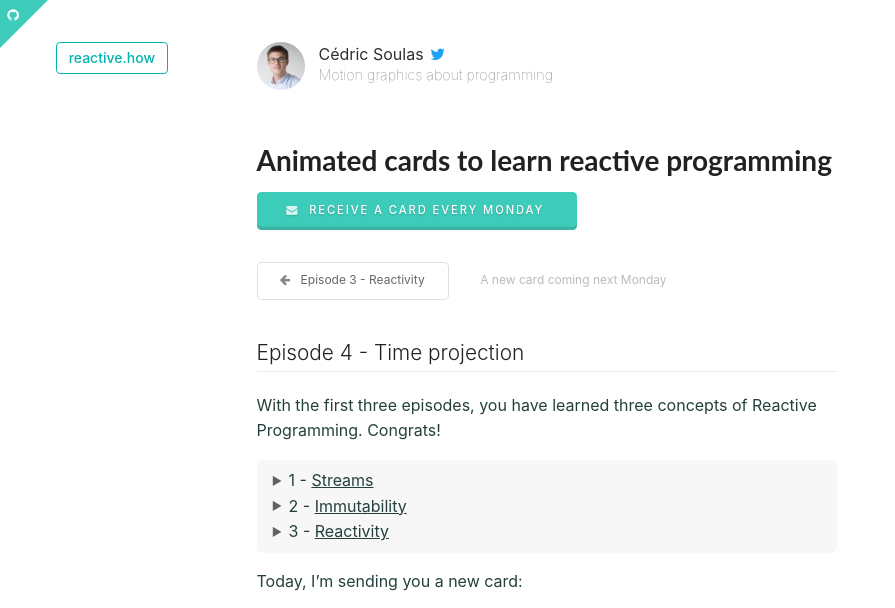
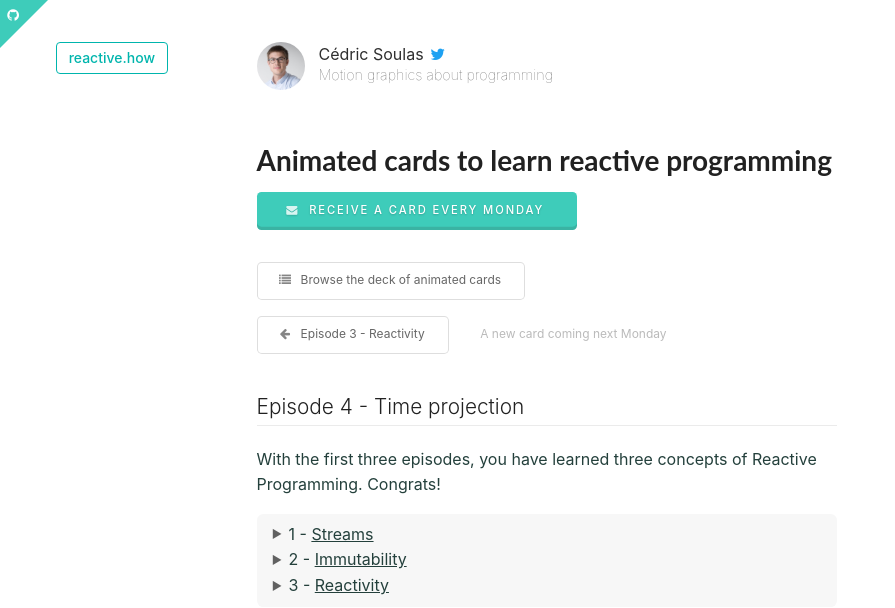
Before and after one commit to cedricss/reactive.how, a Jekyll site: the page built from delay.md, in a window 1280 px wide and 1400 px high. Shown: the top 608 px of the window, without its empty margins (0-895 px from the left). Built offline with Jekyll 4.4.1, drawn with Linux system fonts in a browser that asks for light colours; some of the changed text lies outside the part shown; grey boxes are pictures that could not be loaded.

Commit message:
Add back to home page with card collection

```diff
--- /dev/null
+++ b/_includes/back_home.html
@@ -0,0 +1,3 @@
+<a class="ui basic tiny button" href="/">
+    <i class="list icon"></i> Browse the deck of animated cards
+</a>
--- a/delay.md
+++ b/delay.md
@@ -6,6 +6,8 @@ class: post
 preview_image: delay/content_preview.jpg
 preview_image_alt: Delay reactive method
 ---
+
+{% include back_home.html %}
 
 <a class="ui basic tiny button" href="/listen">
     <i class="arrow left icon"></i> Episode 3 - Reactivity
@@ -43,3 +45,5 @@ Next Monday, we'll play with _two_ input streams 😎.
 <a class="ui basic disabled tiny button" href="#subscribe">
     A new card coming next Monday
 </a>
+
+{% include back_home.html %}
```
Also changed, not shown: fromEvent.md (+4 -0 lines), listen.md (+4 -0 lines), map.md (+4 -0 lines).
